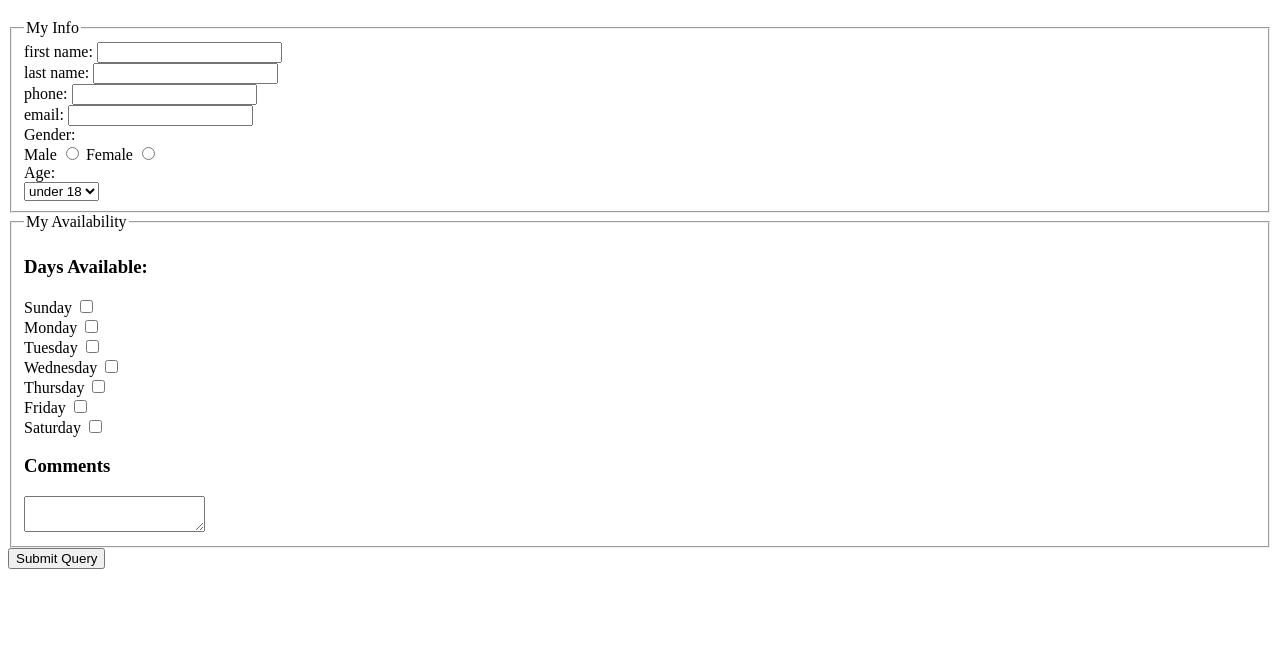
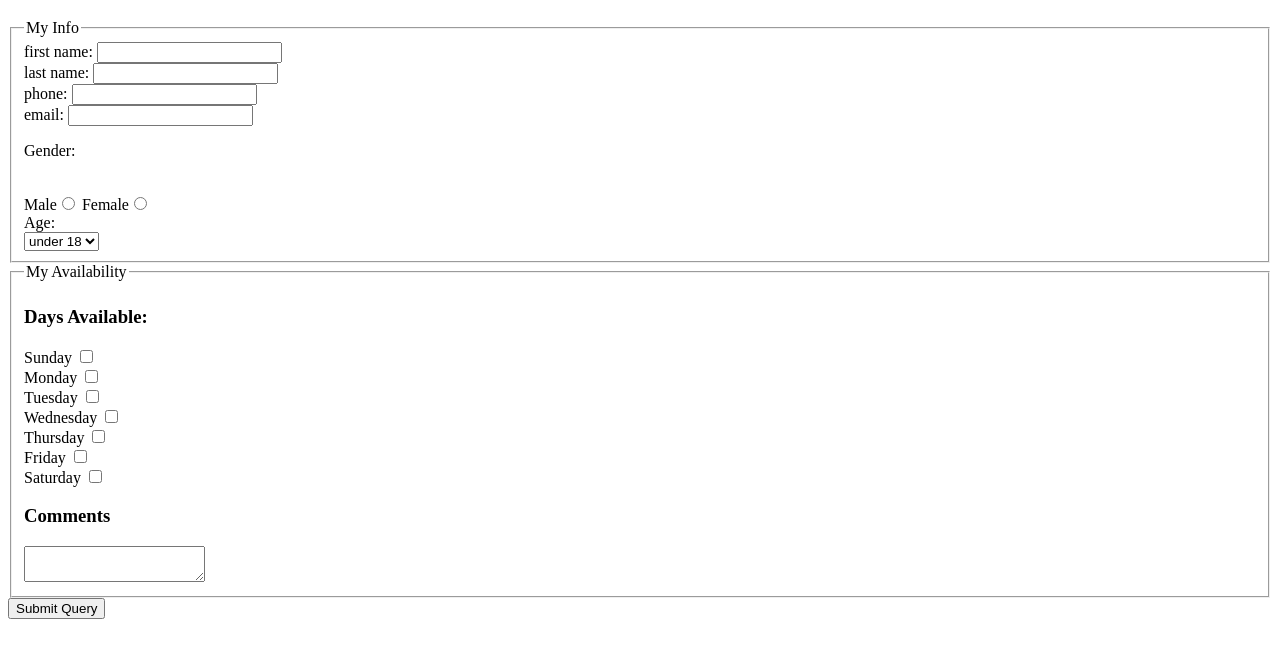
Before and after one commit to hrpluto/webdev_lab5, a plain HTML site: page index.html in a window 1280 px wide. Shown: the part 61-718 px from the top of the page. Drawn offline with Linux system fonts and the light colour scheme.

Commit message:
I FIXED GENDER!!!

```diff
--- a/index.html
+++ b/index.html
@@ -6,9 +6,10 @@
     <title>Volunteer Form</title>
   </head>
 
-  <h1>Volunteer Form</h1>
+  <body>
 
-  <body>
+    <h1>Volunteer Form</h1>
+
   <form method="post" action="http://bloomingdale.sat.iit.edu/kriedan/lab3formscript.php">
 
     <fieldset>
@@ -34,11 +35,9 @@
       </div>
 
       <div>
-        <label for="gender_field">Gender:</label> <br>
-        <label for="male">Male</label>
-        <input type="radio" name="gender_field" value="male">
-        <label for="female">Female</label>
-        <input type="radio" name="gender_field" value="female">
+        <p>Gender:</p> <br>
+        <label>Male<input type="radio" name="gender_field" value="male"></label>
+        <label>Female<input type="radio" name="gender_field" value="female"></label>
       </div>
 
       <div>
```
